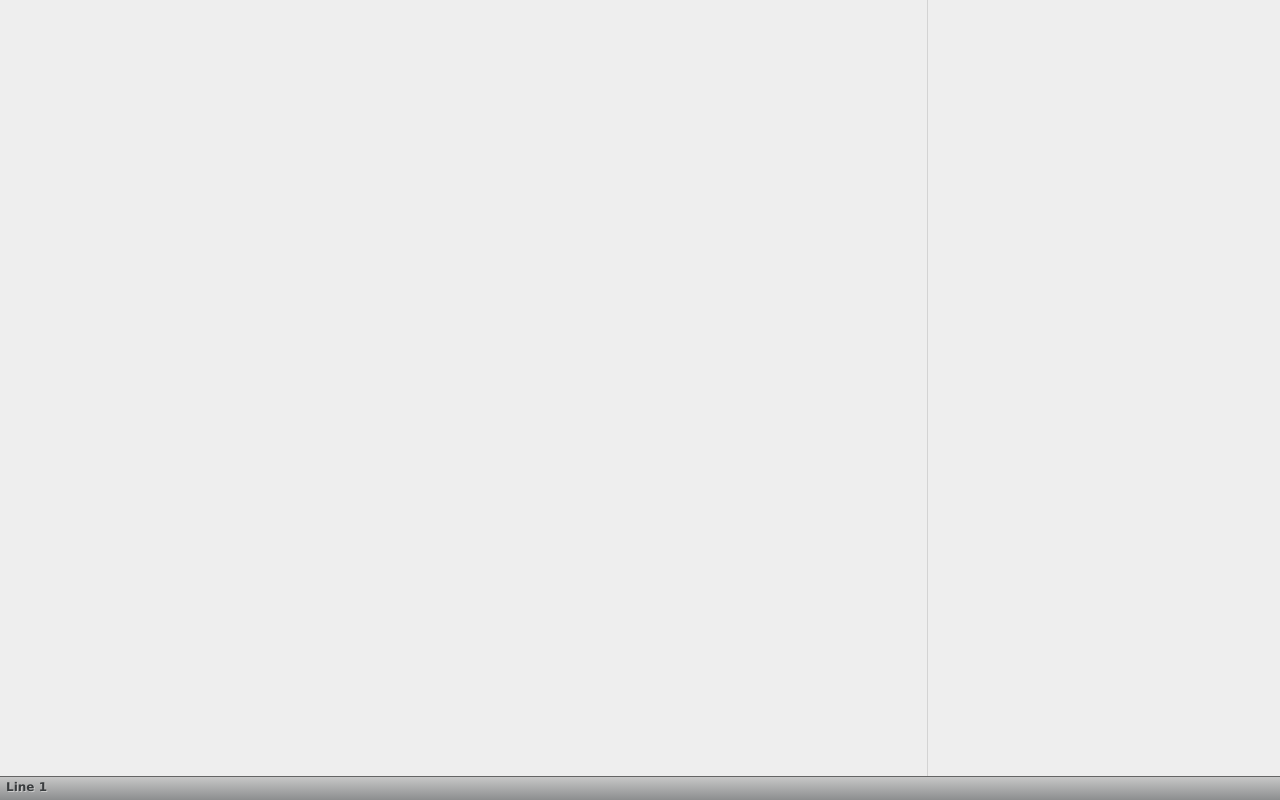
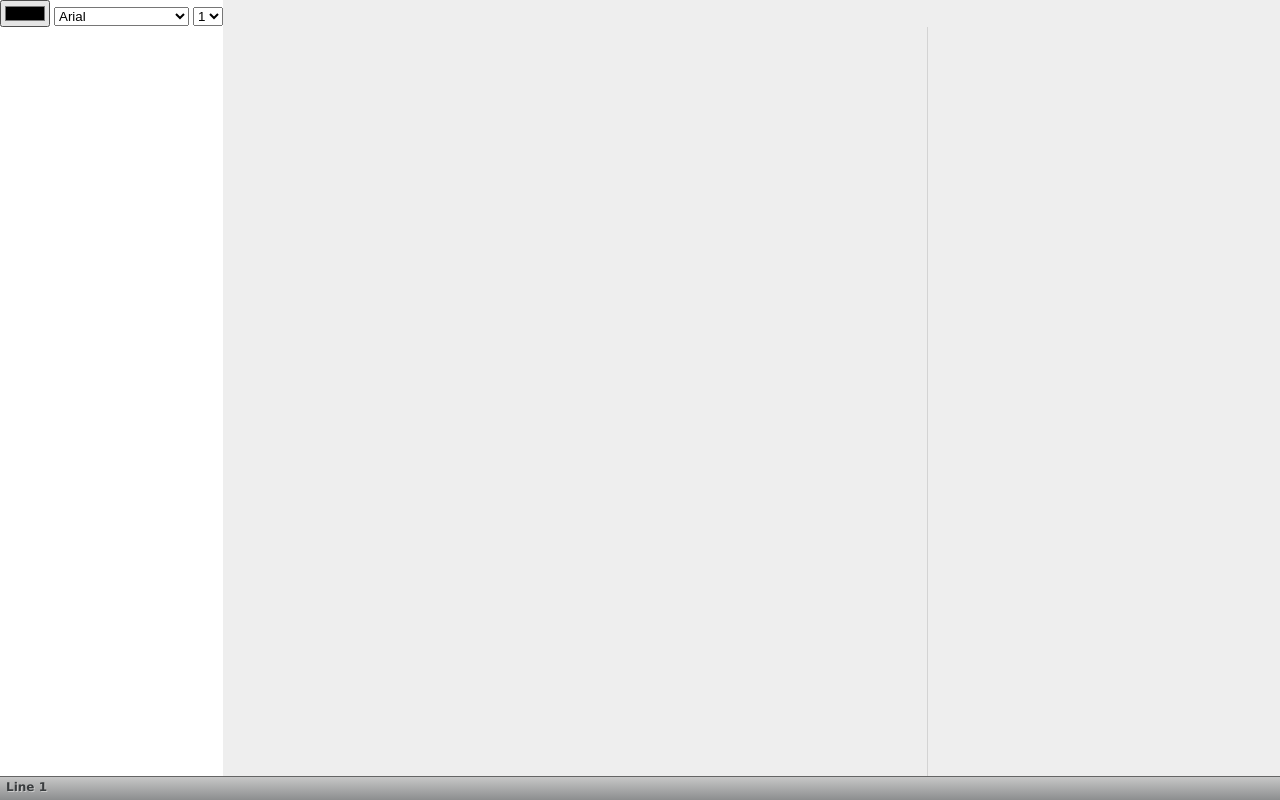
Before and after one commit to Shiftx-Official/docs.github.io, a plain HTML site: page index.html in a window 1280 px wide. Drawn offline with nearby package versions, Linux system fonts and the light colour scheme.

Commit message:
Update index.html

```diff
--- a/index.html
+++ b/index.html
@@ -36,6 +36,33 @@
                 $('#lineNumber').html(lineNumber);
             }
         </script>
+        <input class="color-apply" type="color" onchange="chooseColor()"
+id="myColor"/>
+<select id="input-font" class="input" onchange="changeFont (this);">
+    <option value="Arial">Arial</option>
+    <option value="Helvetica">Helvetica</option>
+    <option value="Times New Roman">Times New Roman</option>
+    <option value="Sans serif">Sans serif</option>
+    <option value="Courier New">Courier New</option>
+    <option value="Verdana">Verdana</option>
+    <option value="Georgia">Georgia</option>
+    <option value="Palatino">Palatino</option>
+    <option value="Garamond">Garamond</option>
+    <option value="Comic Sans MS">Comic Sans MS</option>
+    <option value="Arial Black">Arial Black</option>
+    <option value="Tahoma">Tahoma</option>
+    <option value="Comic Sans MS">Comic Sans MS</option>
+</select>
+<select id="fontSize" onclick="changeSize()">
+    <option value="1">1</option>
+    <option value="2">2</option>
+    <option value="3">3</option>
+    <option value="4">4</option>
+    <option value="5">5</option>
+    <option value="6">6</option>
+    <option value="7">7</option>
+    <option value="8">8</option>
+</select>
         <style type="text/css">
             #text {
                 position: absolute;
```
